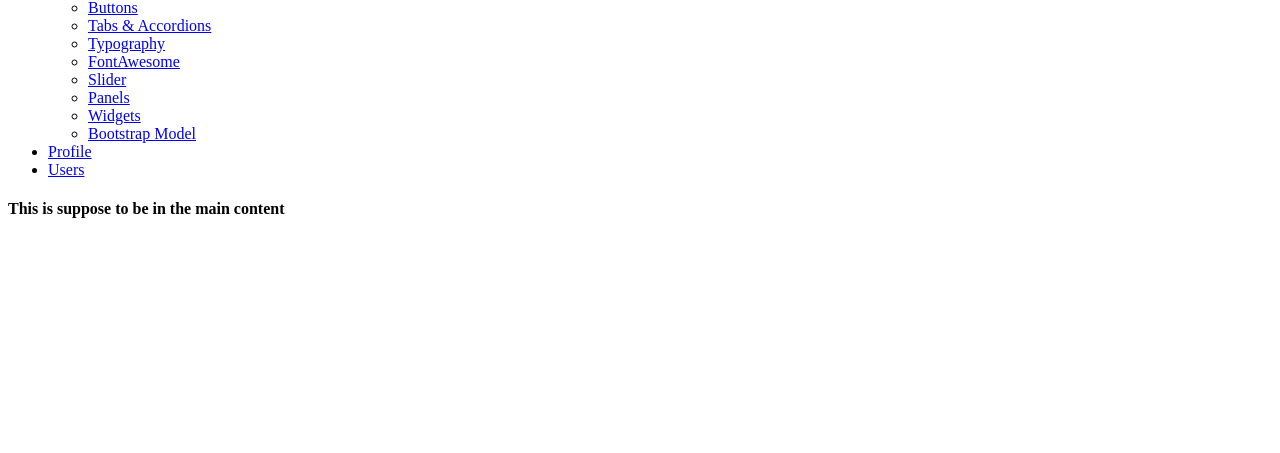
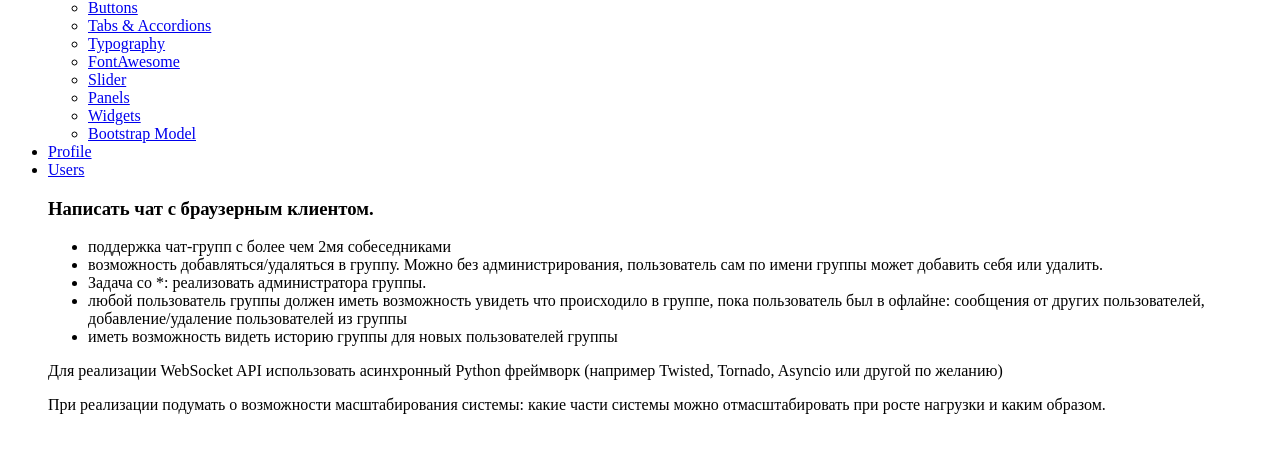
Before and after one commit to samael500/aiochat, a Python web app: template aiochat/templates/index.html in a window 1280 px wide. Shown: the part 133-586 px from the top of the page. Run offline with Jinja, Linux system fonts and the light colour scheme; the template is opened without the code that fills it, so the values that code supplies are empty; some libraries are stand-ins or nearby versions.

Commit message:
:repeat: upd templates

```diff
--- a/aiochat/templates/accounts/login.html
+++ b/aiochat/templates/accounts/login.html
@@ -7,6 +7,7 @@
         <label for="username" class="sr-only">Username</label>
         <input name="username" type="text" id="username" class="form-control" placeholder="Username" required autofocus>
     <button class="btn btn-lg btn-primary btn-block" type="submit">Sign in</button>
+    <a href="{{ app.router['register'].url_for() }}" class="pull-right">register new user</a>
 </form>
 
 {% endblock %}
--- a/aiochat/templates/base.html
+++ b/aiochat/templates/base.html
@@ -65,8 +65,7 @@
 <div class="container" id="main">
     <div class="row">
         <div class="col-md-12">
-
-            {% for kind, msg in get_messages() %}
+            {% for kind, msg in messages %}
                 <div class="alert alert-{{ kind }}" role="alert">
                     {{ msg }}
                 </div>
--- a/aiochat/templates/index.html
+++ b/aiochat/templates/index.html
@@ -1 +1,20 @@
 {% extends 'base.html' %}
+
+{% block content %}
+
+<blockquote>
+    <h3>Написать чат с браузерным клиентом.</h3>
+
+    <ul>
+        <li>поддержка чат-групп с более чем 2мя собеседниками
+        <li>возможность добавляться/удаляться в группу. Можно без администрирования, пользователь сам по имени группы может добавить себя или удалить.
+        <li>Задача со *: реализовать администратора группы.
+        <li>любой пользователь группы должен иметь возможность увидеть что происходило в группе, пока пользователь был в офлайне: сообщения от других пользователей, добавление/удаление пользователей из группы
+        <li>иметь возможность видеть историю группы для новых пользователей группы
+    </ul>
+
+    <p>Для реализации WebSocket API использовать асинхронный Python фреймворк (например Twisted, Tornado, Asyncio или другой по желанию)</p>
+    <p>При реализации подумать о возможности масштабирования системы: какие части системы можно отмасштабировать при росте нагрузки и каким образом.</p>
+</blockquote>
+
+{% endblock %}
```
Also changed, not shown: aiochat/templates/accounts/register.html (added, +13 -0 lines).
